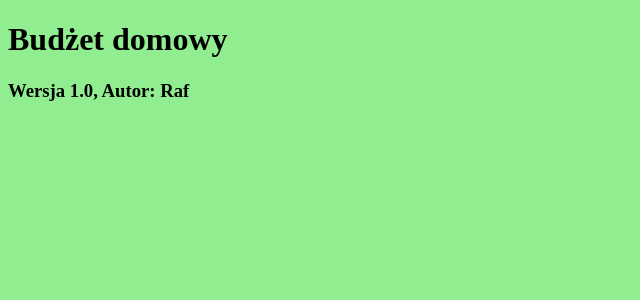
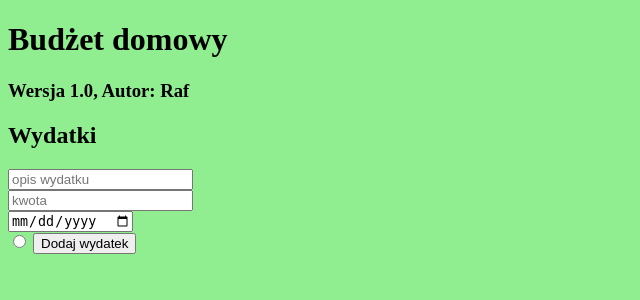
Before and after one commit to raf-d/home_budget, a Django app: template home_budget/budget_app/templates/index.html in a window 1280 px wide. Shown: the top 300 px of the page, without its empty margins (0-640 px from the left). Run offline with Django 3.2, Linux system fonts and the light colour scheme; the template is opened without the code that fills it, so the values that code supplies are empty.

Commit message:
czesc dnia 4.

```diff
--- a/home_budget/budget_app/templates/index.html
+++ b/home_budget/budget_app/templates/index.html
@@ -9,6 +9,14 @@
     <meta name="viewport" content="width=device-width, initial-scale=1">
     <h1>Budżet domowy</h1><h3>Wersja 1.0, Autor: Raf</h3>
 <body>
+    <form method="POST" name="spendings" action="/dodaj-wydatek">
+        <h2>Wydatki</h2>
+        <input type="text" name="description" placeholder="opis wydatku"><br>
+        <input type="number" name="amount" placeholder="kwota"><br>
+        <input type="date" name="date" placeholder="data"><br>
+        <input type="radio" name="category" ...>
+        <button type="submit">Dodaj wydatek</button>
+    </form>
 
 </body>
 
```
Also changed, not shown: home_budget/budget_app/views.py (+22 -1 lines), home_budget/budget_app/models.py (line endings or trailing spaces).
